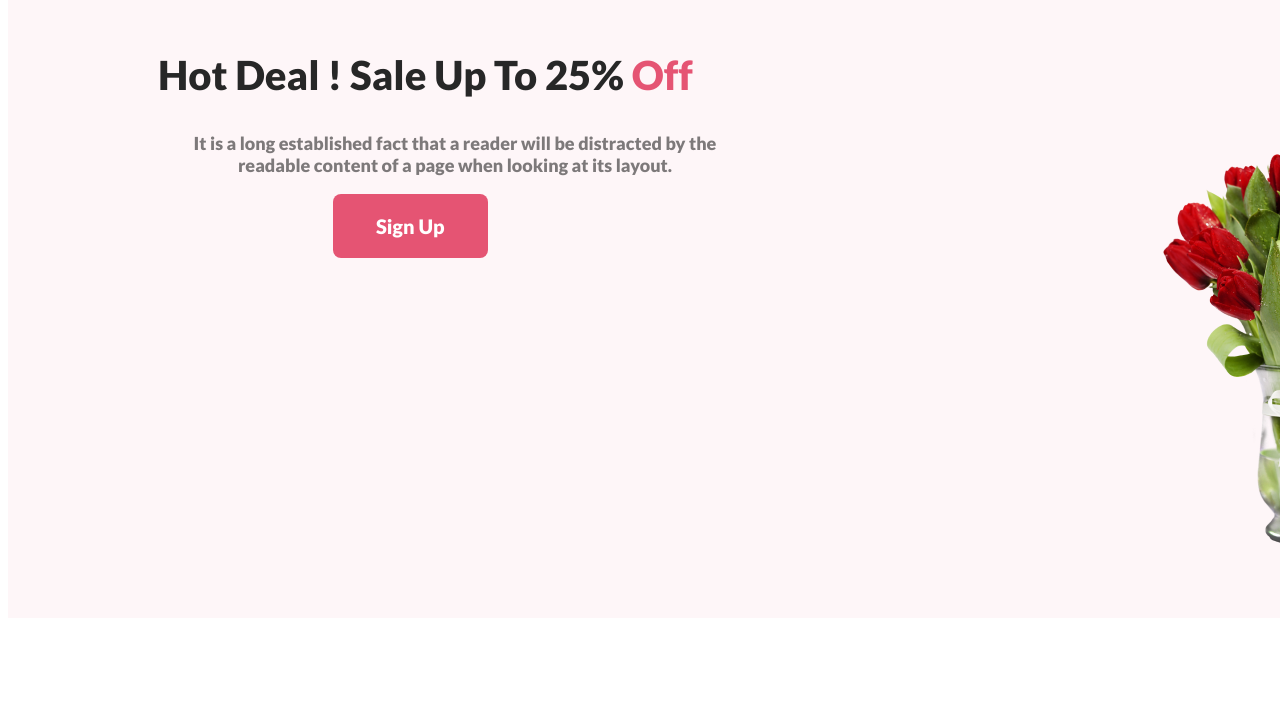
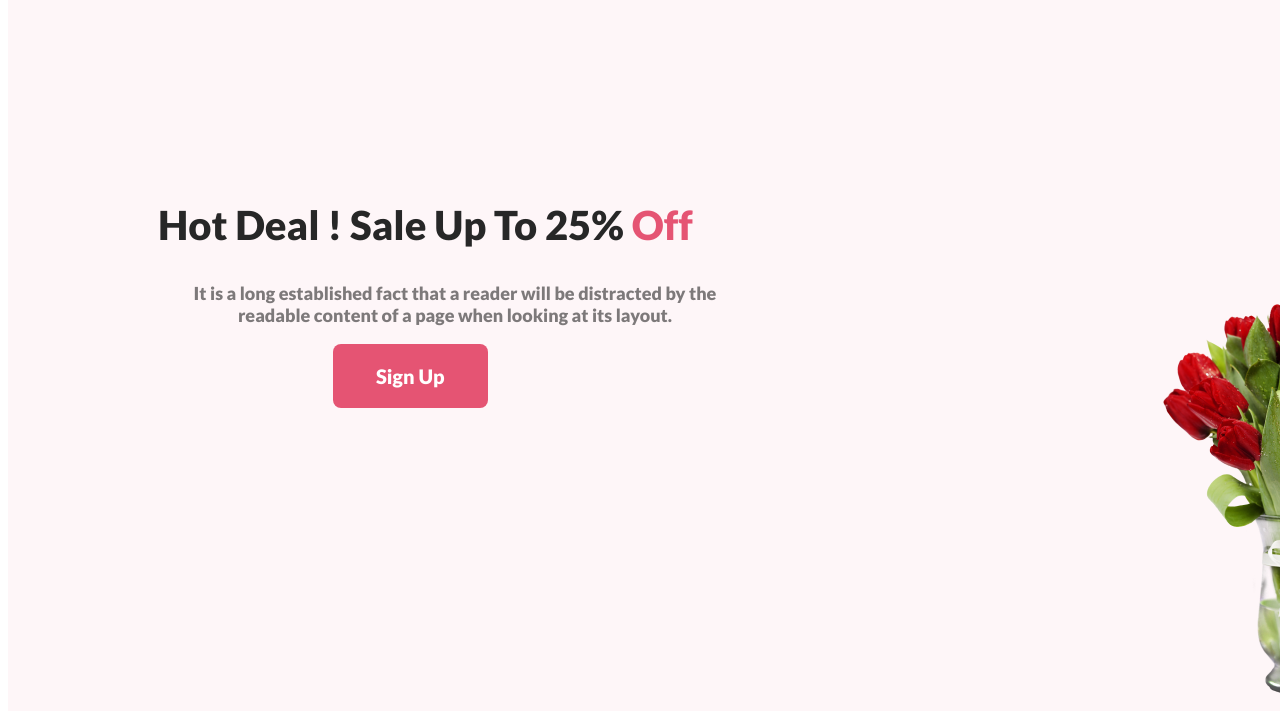
Before and after one commit to shahriarhasan607/flower-shop-assignment, a plain HTML site: page index.html in a window 1280 px wide. Shown: the part 2242-2953 px from the top of the page. Drawn offline with Linux system fonts and the light colour scheme.

Commit message:
This is final commit for this project i hope so

```diff
--- a/style.css
+++ b/style.css
@@ -153,12 +153,11 @@
 }
 /* second header styles */
 .hot-deal {
+  padding-top: 150px;
   position: relative;
   margin-top: 130px;
   width: 1922px;
   height: 620px;
-  /* flex-shrink: 0;
-  border-radius: 8px; */
   background: rgba(229, 84, 115, 0.05);
 }
 .resize {
@@ -367,8 +366,6 @@ background: #111010;
   font-size: 48px;
   font-weight: 800;
   padding-top: 110px;
-  /* font-style: normal;
-  line-height: normal; */
 }
 .footer-2{
   margin-top: 50px;
```
